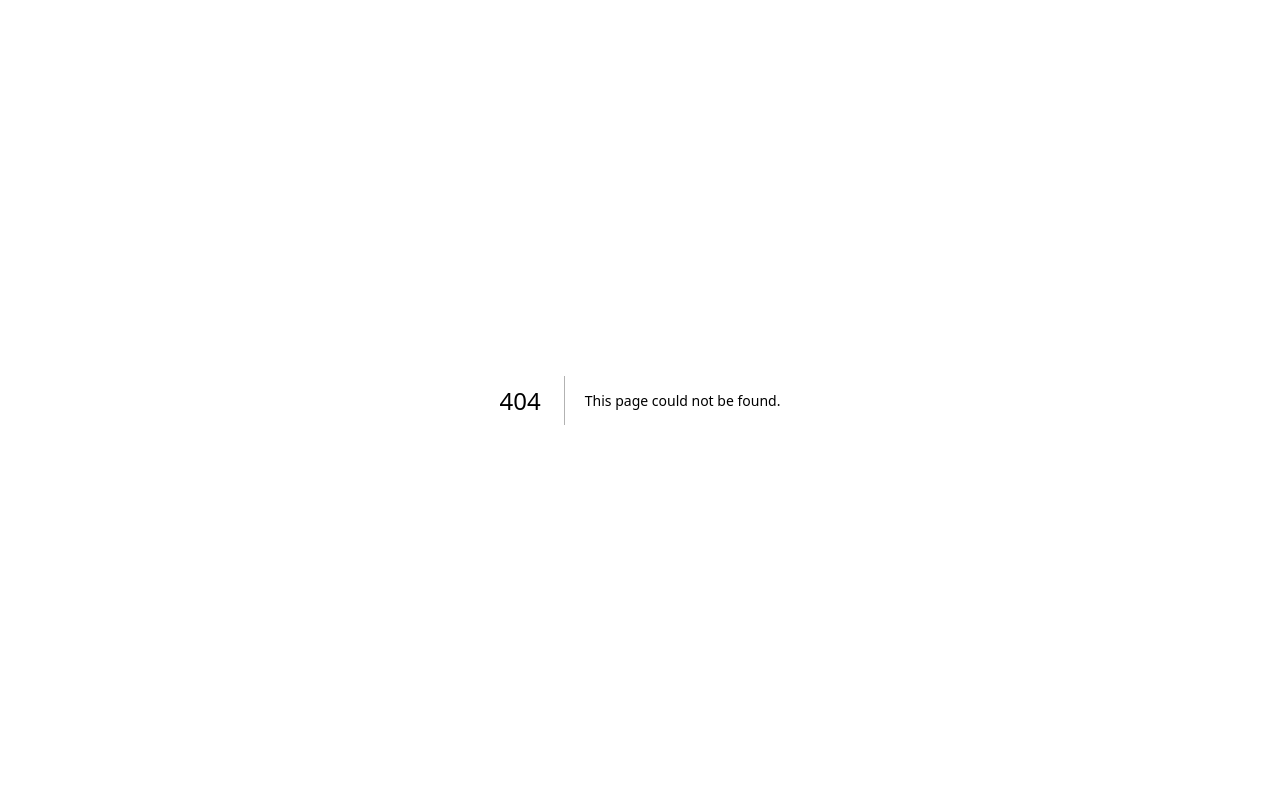
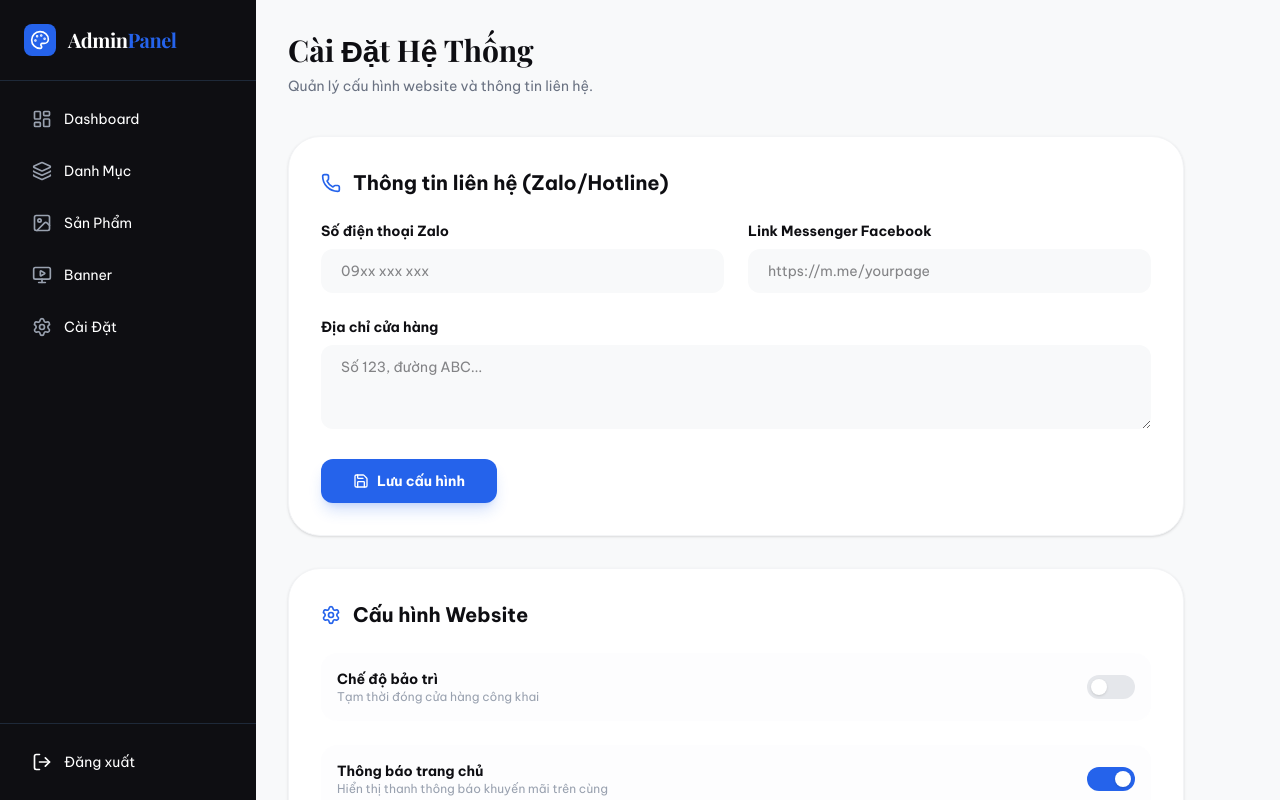
Before and after one commit to andtptit/DanyDecor, a Next.js app: page /admin/settings in a window 1280 px wide. Before the commit this address had no page. Built offline with nearby package versions, Linux system fonts and the light colour scheme.

Commit message:
feat: Add Admin Settings page and redesign Homepage Category section

```diff
--- a/src/app/(public)/page.tsx
+++ b/src/app/(public)/page.tsx
@@ -75,23 +75,49 @@ export default async function Home() {
       </section>
 
       {/* Section Danh mục nổi bật */}
-      <section className="py-20 bg-soft-gray/30">
+      <section className="py-24 bg-white">
         <div className="container-custom">
-          <div className="text-center mb-12">
-            <h2 className="text-3xl font-bold text-dark font-serif mb-4">Bộ Sưu Tập Theo Chủ Đề</h2>
-            <div className="w-20 h-1 bg-primary mx-auto"></div>
+          <div className="flex flex-col md:flex-row items-center justify-between mb-16 gap-6">
+            <div className="text-left">
+              <h2 className="text-4xl font-bold text-dark font-serif mb-2">Bộ Sưu Tập Theo Chủ Đề</h2>
+              <p className="text-gray-400">Khám phá những phong cách nghệ thuật phù hợp với không gian của bạn</p>
+            </div>
+            <div className="hidden md:block w-32 h-px bg-gray-100"></div>
           </div>
-          <div className="grid grid-cols-2 md:grid-cols-4 lg:grid-cols-5 gap-6">
-            {categories.map((cat: any) => (
+
+          <div className="grid grid-cols-1 sm:grid-cols-2 lg:grid-cols-4 gap-8">
+            {categories.map((cat: any, index: number) => (
               <a
                 key={cat.id}
                 href={`/shop?category=${cat.id}`}
-                className="group bg-white p-6 rounded-[2rem] border border-gray-100 text-center hover:shadow-xl transition-all hover:-translate-y-2"
+                className={`group relative overflow-hidden rounded-[2.5rem] aspect-[3/4] shadow-lg transition-all duration-700 hover:shadow-2xl hover:-translate-y-2 ${index % 2 !== 0 ? 'lg:translate-y-8' : ''}`}
               >
-                <div className="w-16 h-16 bg-primary/10 rounded-2xl flex items-center justify-center mx-auto mb-4 group-hover:bg-primary group-hover:text-white transition-colors">
-                  <span className="text-2xl font-bold">{cat.name.charAt(0)}</span>
+                {/* Background Image */}
+                <img
+                  src={cat.image || `https://images.unsplash.com/photo-1513519245088-0e12902e5a38?q=80&w=800&auto=format&fit=crop&sig=${index}`}
+                  alt={cat.name}
+                  className="absolute inset-0 w-full h-full object-cover transition-transform duration-1000 group-hover:scale-110"
+                />
+
+                {/* Gradient Overlay */}
+                <div className="absolute inset-0 bg-gradient-to-t from-dark/90 via-dark/20 to-transparent opacity-80 group-hover:opacity-90 transition-opacity"></div>
+
+                {/* Content */}
+                <div className="absolute inset-0 p-8 flex flex-col justify-end">
+                  <p className="text-primary font-bold text-[10px] uppercase tracking-[0.3em] mb-2 transform translate-y-4 opacity-0 group-hover:translate-y-0 group-hover:opacity-100 transition-all duration-500">
+                    DanyDecor Collection
+                  </p>
+                  <h3 className="text-2xl font-bold text-white font-serif mb-4 transform translate-y-2 group-hover:translate-y-0 transition-transform duration-500">
+                    {cat.name}
+                  </h3>
+
+                  <div className="flex items-center gap-2 text-white/70 text-xs font-medium transform translate-y-8 opacity-0 group-hover:translate-y-0 group-hover:opacity-100 transition-all duration-700 delay-100">
+                    Xem bộ sưu tập <ArrowRight className="w-4 h-4" />
+                  </div>
                 </div>
-                <h3 className="font-bold text-dark text-sm group-hover:text-primary transition-colors">{cat.name}</h3>
+
+                {/* Decorative border on hover */}
+                <div className="absolute inset-4 border border-white/20 rounded-[2rem] pointer-events-none opacity-0 group-hover:opacity-100 transition-opacity duration-700"></div>
               </a>
             ))}
           </div>
--- /dev/null
+++ b/src/app/admin/(protected)/settings/page.tsx
@@ -0,0 +1,88 @@
+import { Settings as SettingsIcon, Save, Phone, MessageCircle } from "lucide-react";
+
+export default function SettingsPage() {
+  return (
+    <div className="max-w-4xl">
+      {/* Header */}
+      <div className="mb-10">
+        <h1 className="text-3xl font-bold text-dark font-serif mb-2">Cài Đặt Hệ Thống</h1>
+        <p className="text-gray-500 text-sm">Quản lý cấu hình website và thông tin liên hệ.</p>
+      </div>
+
+      <div className="grid gap-8">
+        {/* Thông tin liên hệ */}
+        <div className="bg-white rounded-[2rem] border border-gray-100 shadow-sm p-8">
+          <h2 className="text-xl font-bold text-dark mb-6 flex items-center gap-3">
+            <Phone className="w-5 h-5 text-primary" /> Thông tin liên hệ (Zalo/Hotline)
+          </h2>
+
+          <form className="space-y-6">
+            <div className="grid md:grid-cols-2 gap-6">
+              <div>
+                <label className="block text-sm font-bold text-dark mb-2">Số điện thoại Zalo</label>
+                <input
+                  type="text"
+                  placeholder="09xx xxx xxx"
+                  className="w-full bg-soft-gray border-none rounded-xl px-5 py-3 text-sm focus:outline-none focus:ring-2 focus:ring-primary/20"
+                />
+              </div>
+              <div>
+                <label className="block text-sm font-bold text-dark mb-2">Link Messenger Facebook</label>
+                <input
+                  type="text"
+                  placeholder="https://m.me/yourpage"
+                  className="w-full bg-soft-gray border-none rounded-xl px-5 py-3 text-sm focus:outline-none focus:ring-2 focus:ring-primary/20"
+                />
+              </div>
+            </div>
+
+            <div>
+              <label className="block text-sm font-bold text-dark mb-2">Địa chỉ cửa hàng</label>
+              <textarea
+                rows={3}
+                placeholder="Số 123, đường ABC..."
+                className="w-full bg-soft-gray border-none rounded-xl px-5 py-3 text-sm focus:outline-none focus:ring-2 focus:ring-primary/20"
+              ></textarea>
+            </div>
+
+            <button
+              type="button"
+              className="flex items-center gap-2 bg-primary text-white px-8 py-3 rounded-xl font-bold text-sm hover:bg-blue-600 transition-colors shadow-lg shadow-primary/20"
+            >
+              <Save className="w-4 h-4" /> Lưu cấu hình
+            </button>
+          </form>
+        </div>
+
+        {/* Cấu hình SEO & Website */}
+        <div className="bg-white rounded-[2rem] border border-gray-100 shadow-sm p-8">
+          <h2 className="text-xl font-bold text-dark mb-6 flex items-center gap-3">
+            <SettingsIcon className="w-5 h-5 text-primary" /> Cấu hình Website
+          </h2>
+
+          <div className="space-y-6">
+             <div className="flex items-center justify-between p-4 bg-soft-gray/30 rounded-2xl">
+               <div>
+                 <p className="font-bold text-dark text-sm">Chế độ bảo trì</p>
+                 <p className="text-xs text-gray-400">Tạm thời đóng cửa hàng công khai</p>
+               </div>
+               <div className="w-12 h-6 bg-gray-200 rounded-full relative cursor-pointer">
+                 <div className="absolute left-1 top-1 w-4 h-4 bg-white rounded-full shadow-sm"></div>
+               </div>
+             </div>
+
+             <div className="flex items-center justify-between p-4 bg-soft-gray/30 rounded-2xl">
+               <div>
+                 <p className="font-bold text-dark text-sm">Thông báo trang chủ</p>
+                 <p className="text-xs text-gray-400">Hiển thị thanh thông báo khuyến mãi trên cùng</p>
+               </div>
+               <div className="w-12 h-6 bg-primary rounded-full relative cursor-pointer">
+                 <div className="absolute right-1 top-1 w-4 h-4 bg-white rounded-full shadow-sm"></div>
+               </div>
+             </div>
+          </div>
+        </div>
+      </div>
+    </div>
+  );
+}
```
